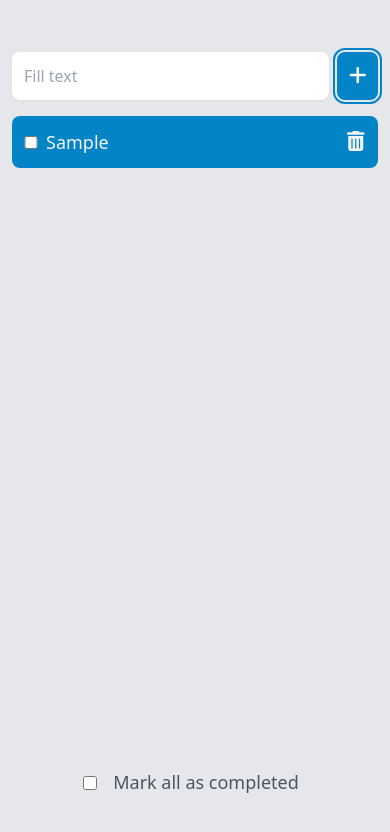
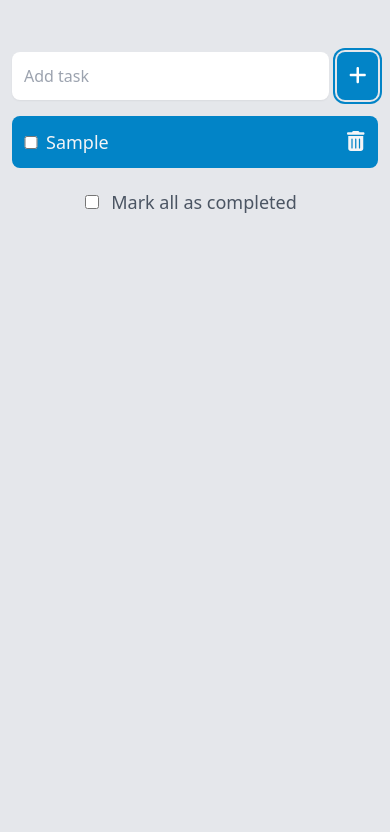
Before and after one commit to dimashilmawan/simple-todo-reactjs, a React (Create React App) app: page / in a window 390 px wide. Both pictures are taken after typing "Sample" into the empty fields and a click on the button 357 px from the left and 76 px from the top of the page. Shown: the top 832 px of the page. Built offline with nearby package versions, Linux system fonts and the light colour scheme.

Commit message:
fix responsive mobile

```diff
--- a/src/App.js
+++ b/src/App.js
@@ -1,4 +1,4 @@
-import React, { useState } from "react";
+import React, { useState, useRef } from "react";
 import { v4 as uuid } from "uuid";
 import Task from "./components/Task";
 import TaskDetail from "./components/TaskDetail";
@@ -6,6 +6,8 @@ import TaskDetail from "./components/TaskDetail";
 const App = () => {
 	const [tasks, setTasks] = useState([]);
 	const [taskDetail, setTaskDetail] = useState(null);
+	const taskListRef = useRef();
+	const commentListRef = useRef();
 
 	const addTaskHandler = text => {
 		setTasks(prevTasks => {
@@ -20,6 +22,8 @@ const App = () => {
 			});
 			return newTasks;
 		});
+		setTaskDetail(null);
+		taskListRef.current.scrollIntoView({ behavior: "smooth" });
 	};
 
 	const checkTaskHandler = (taskId, checked) => {
@@ -77,6 +81,7 @@ const App = () => {
 			});
 			return newTasks;
 		});
+		commentListRef.current.scrollIntoView({ behavior: "smooth" });
 	};
 
 	const showTaskDetailHandler = taskId => {
@@ -86,7 +91,6 @@ const App = () => {
 	};
 
 	const hideTaskDetailHandler = () => {
-		console.log("a");
 		setTaskDetail(null);
 	};
 
@@ -103,8 +107,9 @@ const App = () => {
 	};
 
 	return (
-		<div className="flex flex-col bg-gray-200 md:h-screen md:flex-row">
+		<div className="flex min-h-screen flex-col bg-gray-200 md:flex-row">
 			<Task
+				ref={taskListRef}
 				tasks={tasks}
 				onCheckTask={checkTaskHandler}
 				onCheckAllTasks={checkAllTasksHandler}
@@ -115,6 +120,7 @@ const App = () => {
 			{!taskDetail && <div className="md:w-1/2"></div>}
 			{taskDetail && (
 				<TaskDetail
+					ref={commentListRef}
 					taskDetail={taskDetail}
 					onAddCommentTask={addCommentTaskHandler}
 					onUpdateTaskDescription={updateTaskDescriptionHandler}
--- a/src/components/CommentForm.jsx
+++ b/src/components/CommentForm.jsx
@@ -12,11 +12,11 @@ const CommentForm = ({ taskId, onAddCommentTask }) => {
 		onAddCommentTask(taskId, inputValue);
 	};
 	return (
-		<form onSubmit={submitHandler} className="flex space-x-2">
+		<form onSubmit={submitHandler} className="flex items-center space-x-2">
 			<input
 				ref={inputRef}
-				placeholder="fill comment"
-				className="flex-1 rounded-lg bg-gray-50 p-2 focus:outline-none focus:ring-2 focus:ring-sky-600"
+				placeholder="Add comment"
+				className="flex-1 rounded-lg bg-gray-50 p-2 py-[10px] text-sm focus:outline-none focus:ring-2 focus:ring-sky-600"
 			/>
 			<button className="hover:bg-600/90 rounded-lg bg-sky-600 p-2 transition-all hover:-translate-y-[2px] hover:shadow-sm hover:shadow-sky-600/90 focus:outline-none focus:ring-2 focus:ring-sky-600 focus:ring-offset-2 focus:ring-offset-gray-200">
 				<FontAwesomeIcon icon={faPen} className="text-base text-white" />
--- a/src/components/CommentList.jsx
+++ b/src/components/CommentList.jsx
@@ -19,7 +19,7 @@ const CommentList = ({
 		onDeleteComment(taskId, commentId);
 	};
 	return (
-		<li className="group relative flex w-full flex-col rounded-lg bg-gray-100/80 p-2 text-gray-500 transition-all hover:-translate-y-[2px] hover:shadow-sm">
+		<li className="group relative flex w-full flex-col rounded-lg bg-gray-100 p-2 transition-all hover:-translate-y-[2px] hover:shadow-sm md:hover:shadow-md">
 			<p className="text-gray-600">{text}</p>
 			<div className="flex items-center space-x-[6px]">
 				<span>
@@ -29,10 +29,10 @@ const CommentList = ({
 			</div>
 			<button
 				onClick={deleteCommentHandler}
-				className="absolute top-[2px] right-[8px] transition-all focus:opacity-100 focus:outline-none focus:ring-2 focus:ring-gray-500 md:opacity-0 md:group-hover:opacity-100"
+				className="absolute top-[5px] right-[9px] transition-all focus:opacity-100 focus:outline-none focus:ring-2 focus:ring-gray-500 md:opacity-0 md:group-hover:opacity-100"
 			>
 				<FontAwesomeIcon
-					className="text-xs text-gray-500/90"
+					className="text-base text-gray-500/90"
 					icon={faTrashAlt}
 				/>
 			</button>
--- a/src/components/Task.jsx
+++ b/src/components/Task.jsx
@@ -1,23 +1,27 @@
-import React from "react";
+import React, { forwardRef } from "react";
 import TaskForm from "./TaskForm";
 import TaskList from "./TaskList";
-const Task = ({
+const Task = forwardRef(
+	(
+		{
 			tasks,
 			onCheckTask,
 			onCheckAllTasks,
 			onDeleteTask,
 			onAddTask,
 			onShowTaskDetail,
-}) => {
+		},
+		ref
+	) => {
 		const checkAllInputHandler = e => {
 			const { checked } = e.target;
 			onCheckAllTasks(checked);
 		};
 
 		return (
-		<div className="flex h-screen flex-col py-10 md:h-full md:w-1/2 md:space-y-4 md:p-8 md:pr-2">
+			<div className="flex flex-col pt-10 md:h-screen md:w-1/2 md:space-y-4 md:p-8 md:pr-2">
 				<TaskForm onAddTask={onAddTask} />
-			<ul className="flex-1 space-y-3 overflow-y-auto  p-3 md:p-0">
+				<ul className="max-h-80 space-y-3 overflow-y-auto p-3 md:max-h-full md:p-0">
 					{tasks.map(task => (
 						<TaskList
 							task={task}
@@ -27,11 +31,12 @@ const Task = ({
 							onShowTaskDetail={onShowTaskDetail}
 						/>
 					))}
+					<span ref={ref} />
 				</ul>
 				{tasks.length > 0 && (
-				<div className="flex items-center justify-center space-x-2 md:justify-start">
+					<div className="flex items-center justify-center space-x-1 md:justify-start md:space-x-2">
 						<input
-						className="mt-[1px] h-[0.875rem] w-[0.875rem] focus:outline-none focus:ring-2 focus:ring-gray-600 md:h-3 md:w-3"
+							className="h-[0.875rem] w-[0.875rem] focus:outline-none focus:ring-2 focus:ring-gray-600 md:h-3 md:w-3"
 							type="checkbox"
 							onChange={checkAllInputHandler}
 							disabled={tasks.length === 0}
@@ -43,6 +48,7 @@ const Task = ({
 				)}
 			</div>
 		);
-};
+	}
+);
 
 export default Task;
--- a/src/components/TaskDetail.jsx
+++ b/src/components/TaskDetail.jsx
@@ -1,4 +1,4 @@
-import React from "react";
+import React, { forwardRef } from "react";
 import { FontAwesomeIcon } from "@fortawesome/react-fontawesome";
 import { faTimesCircle } from "@fortawesome/free-regular-svg-icons";
 import CommentForm from "./CommentForm";
@@ -30,20 +30,24 @@ const generateDate = timestamp => {
 	return `${month} ${day} ${time}`;
 };
 
-const TaskDetail = ({
+const TaskDetail = forwardRef(
+	(
+		{
 			taskDetail,
 			onAddCommentTask,
 			onUpdateTaskDescription,
 			onDeleteComment,
 			onHideTaskDetail,
-}) => {
+		},
+		ref
+	) => {
 		const inputDescriptionHandler = e => {
 			onUpdateTaskDescription(taskDetail.id, e.target.value);
 		};
 
 		return (
-		<div className="group relative flex h-[50vh] flex-col space-y-4  p-3 md:flex-1 md:p-8 md:pl-2">
-			<p className="text-gray-600 md:text-sm">{`Created: ${generateDate(
+			<div className="group relative flex flex-col space-y-4 p-3 pb-10  md:h-screen md:flex-1 md:p-8 md:pl-2">
+				<p className="text-center  text-gray-600 md:text-left md:text-sm">{`Created: ${generateDate(
 					taskDetail.createdAt
 				)}`}</p>
 				<textarea
@@ -52,7 +56,7 @@ const TaskDetail = ({
 					placeholder="Description"
 					onChange={inputDescriptionHandler}
 				/>
-			<ul className="flex flex-1 flex-col items-center space-y-3 overflow-y-auto  pt-1 md:items-start md:justify-start">
+				<ul className="flex max-h-48 flex-col items-center space-y-3 overflow-y-auto pt-1 md:max-h-full md:items-start md:justify-start md:px-1">
 					{taskDetail.comments.length === 0 && (
 						<p className="font-normal text-gray-500">No Comment yet</p>
 					)}
@@ -64,16 +68,24 @@ const TaskDetail = ({
 							onDeleteComment={onDeleteComment}
 						/>
 					))}
+					<span ref={ref} />
 				</ul>
-			<CommentForm onAddCommentTask={onAddCommentTask} taskId={taskDetail.id} />
+				<CommentForm
+					onAddCommentTask={onAddCommentTask}
+					taskId={taskDetail.id}
+				/>
 				<button
 					onClick={() => onHideTaskDetail()}
-				className="absolute top-0 right-3 transition-all focus:outline-none focus:ring-2 focus:ring-gray-500 md:top-2 md:right-8 md:opacity-0 md:group-hover:opacity-100"
+					className="absolute -top-[14px] right-[14px] transition-all focus:outline-none focus:ring-2 focus:ring-gray-500 md:top-2 md:right-8 md:opacity-0 md:group-hover:opacity-100"
 				>
-				<FontAwesomeIcon icon={faTimesCircle} className="text-gray-500" />
+					<FontAwesomeIcon
+						icon={faTimesCircle}
+						className=" text-xl text-gray-500"
+					/>
 				</button>
 			</div>
 		);
-};
+	}
+);
 
 export default TaskDetail;
--- a/src/components/TaskForm.jsx
+++ b/src/components/TaskForm.jsx
@@ -13,12 +13,15 @@ const TaskForm = ({ onAddTask }) => {
 		onAddTask(inputValue);
 	};
 	return (
-		<form onSubmit={submitHandler} className="flex space-x-2 p-3 pb-1 md:p-0">
+		<form
+			onSubmit={submitHandler}
+			className="flex items-center space-x-2 p-3 pb-1 md:p-0"
+		>
 			<input
 				className="flex-1 rounded-lg p-3 shadow-sm focus:outline-none focus:ring-2 focus:ring-sky-600"
 				ref={inputRef}
 				type="text"
-				placeholder="Fill text"
+				placeholder="Add task"
 			/>
 			<button
 				type="submit"
```
Lines whose indentation alone changed are shown as unchanged.
